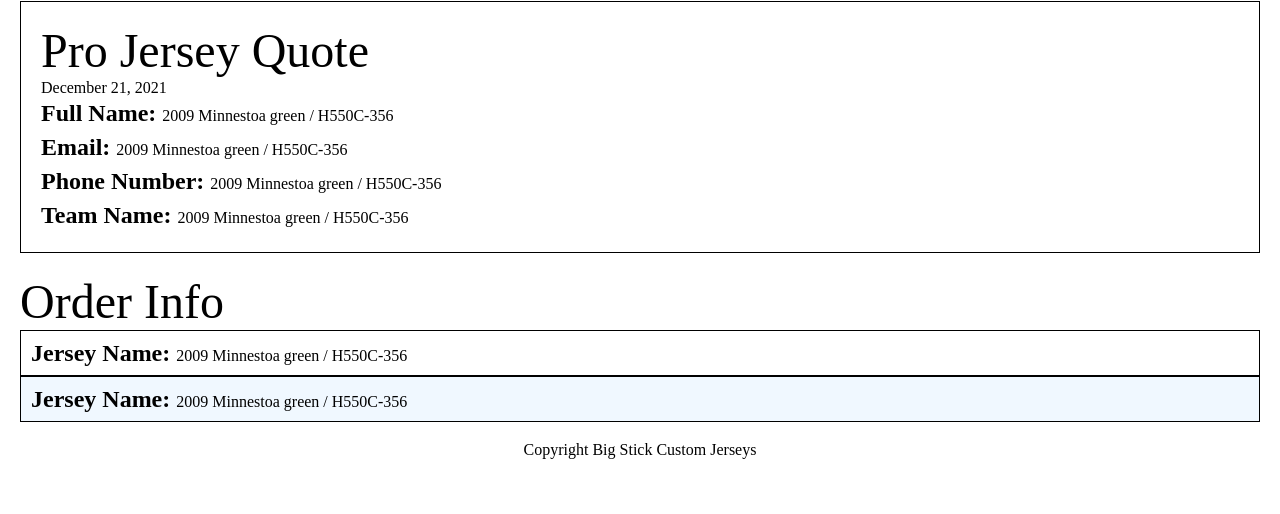
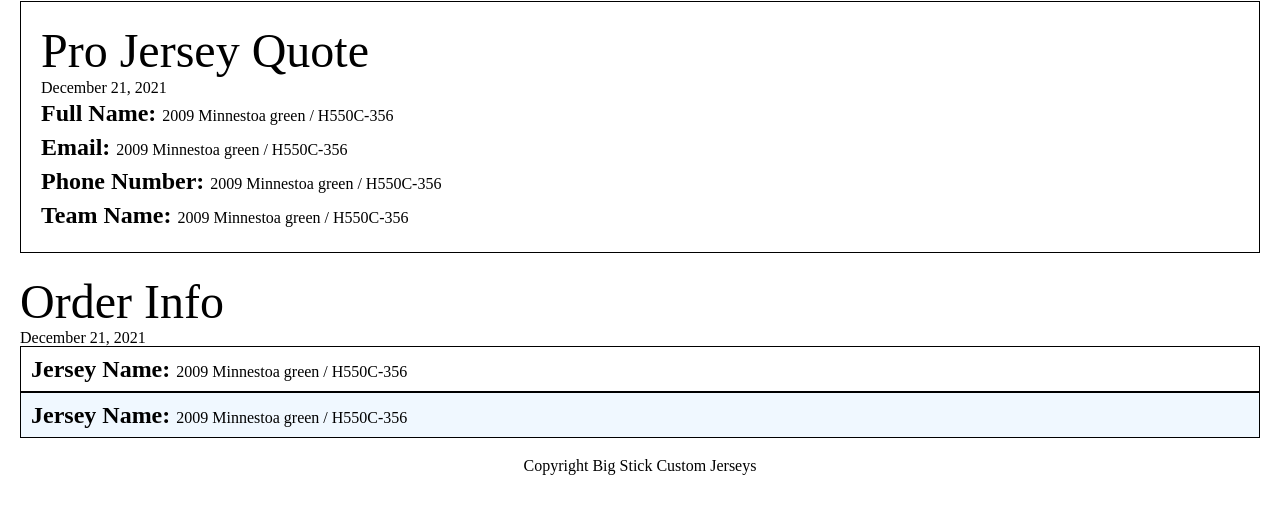
Before and after one commit to djtvaq/bigStickForms, a plain HTML site: page index.html in a window 1280 px wide. Shown: the part 192-706 px from the top of the page. Drawn offline with Linux system fonts and the light colour scheme.

Commit message:
Add basic formatting and styling

```diff
--- a/index.html
+++ b/index.html
@@ -48,6 +48,7 @@
 
         <div class="formContent">
             <h2 class="formName">Order Info</h2>
+            <p class="formDate">December 21, 2021</p>
 
             <div class="formData">
                 <p class="formQuestion">Jersey Name: </p>
```
